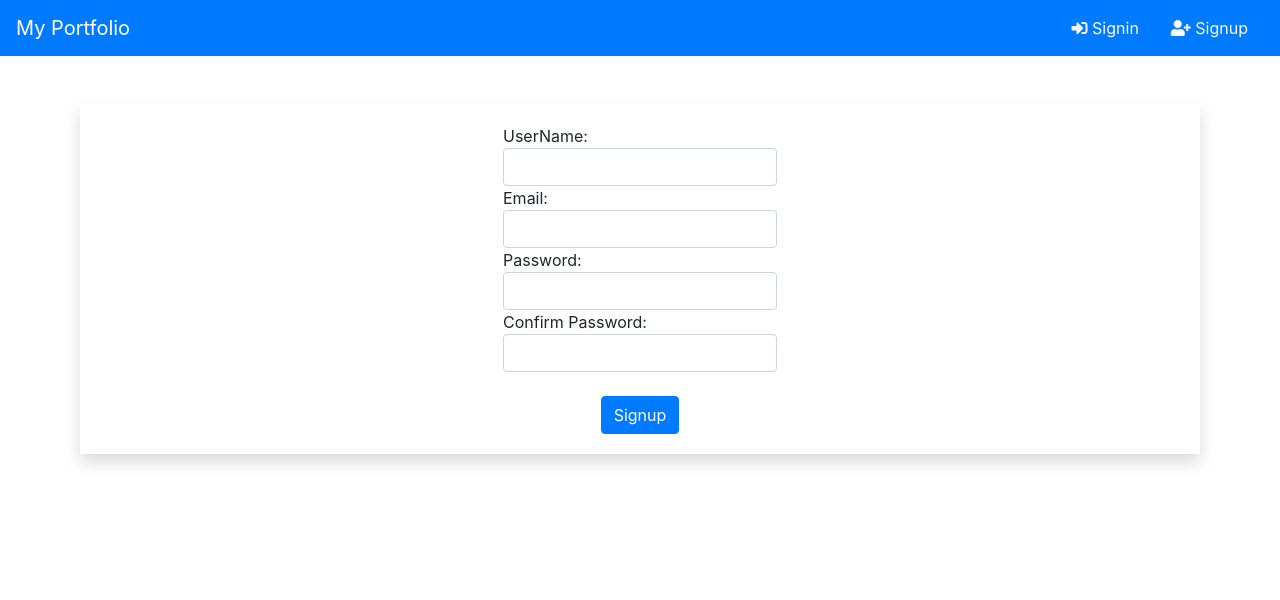
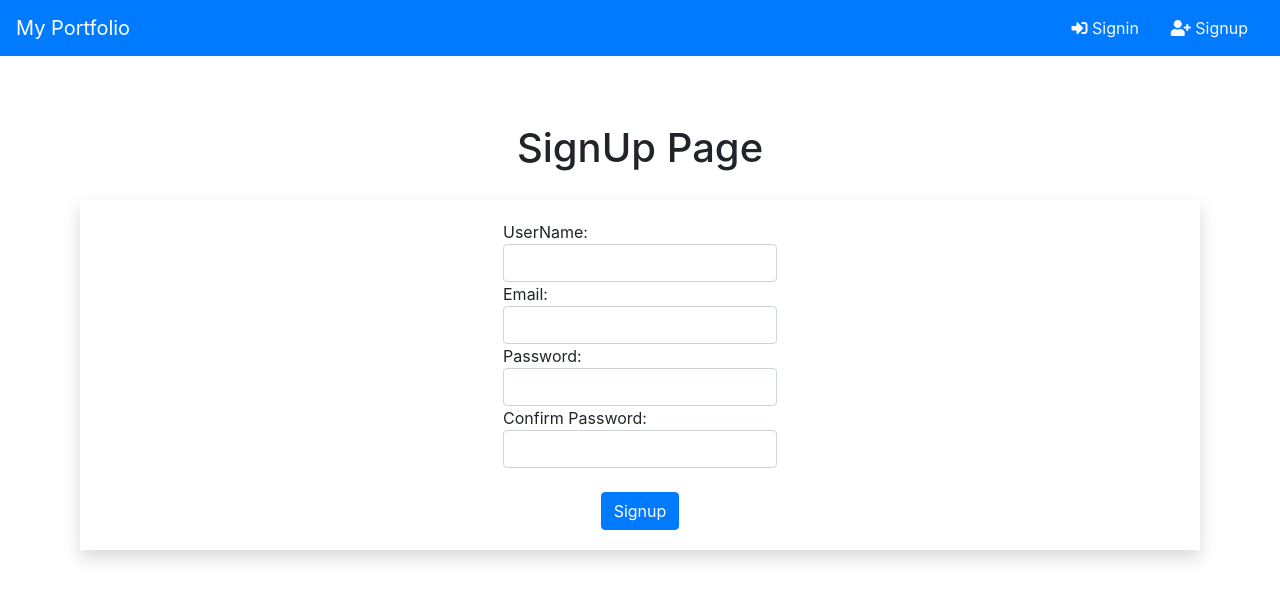
Before and after one commit to VastalShah/portfolio_angular_project, an Angular app in the folder portfolio-app/: page /Signup in a window 1280 px wide. Shown: the top 600 px of the page. Built offline with nearby package versions, Linux system fonts and the light colour scheme.

Commit message:
added header

```diff
--- a/portfolio-app/src/app/signin/signin.component.html
+++ b/portfolio-app/src/app/signin/signin.component.html
@@ -1,4 +1,7 @@
 <div id="parent" class="container justify-content-center align-items-center">
+    <div class="form-row justify-content-center align-items-center" style="padding: 20px;">
+        <h1>SignIn Page</h1>
+    </div>
     <div class="form-row justify-content-center align-items-center shadow" style="padding: 20px;">
         <form [formGroup]="userForm" (ngSubmit)="handleFormData()">
             <label class="text-dark">Email:</label> <input type="text" [ngClass]="{'invalid': formSubmitted
--- a/portfolio-app/src/app/signup/signup.component.html
+++ b/portfolio-app/src/app/signup/signup.component.html
@@ -1,4 +1,7 @@
 <div class="container justify-content-center align-items-center">
+    <div class="form-row justify-content-center align-items-center" style="padding: 20px;">
+        <h1>SignUp Page</h1>
+    </div>
     <div class="form-row justify-content-center align-items-center shadow" style="padding: 20px;">
         <form [formGroup]="userForm" (ngSubmit)="handleFormData()">
 
```
